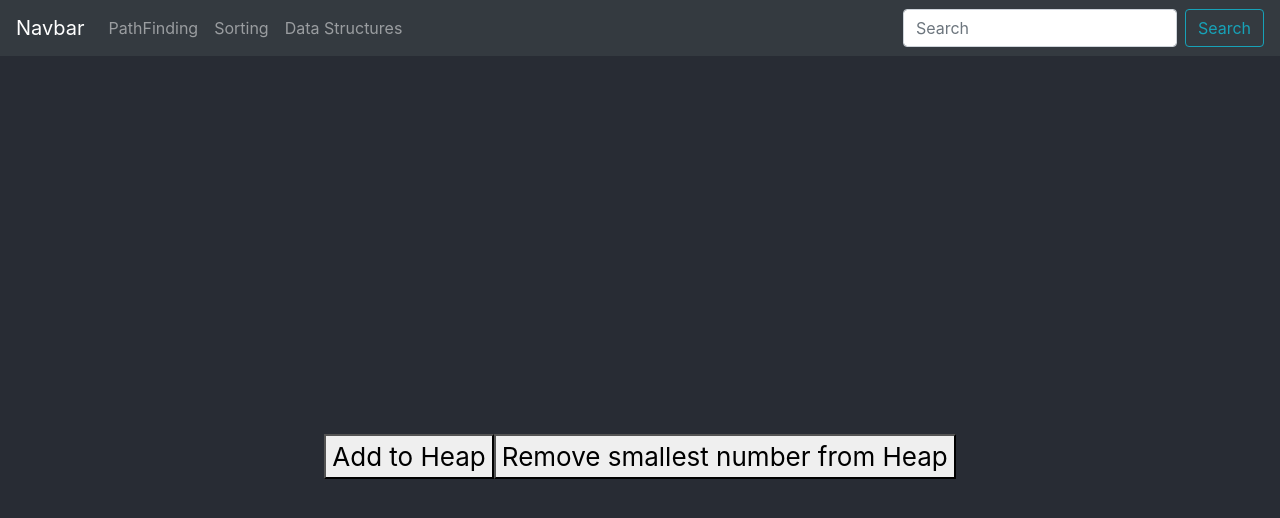
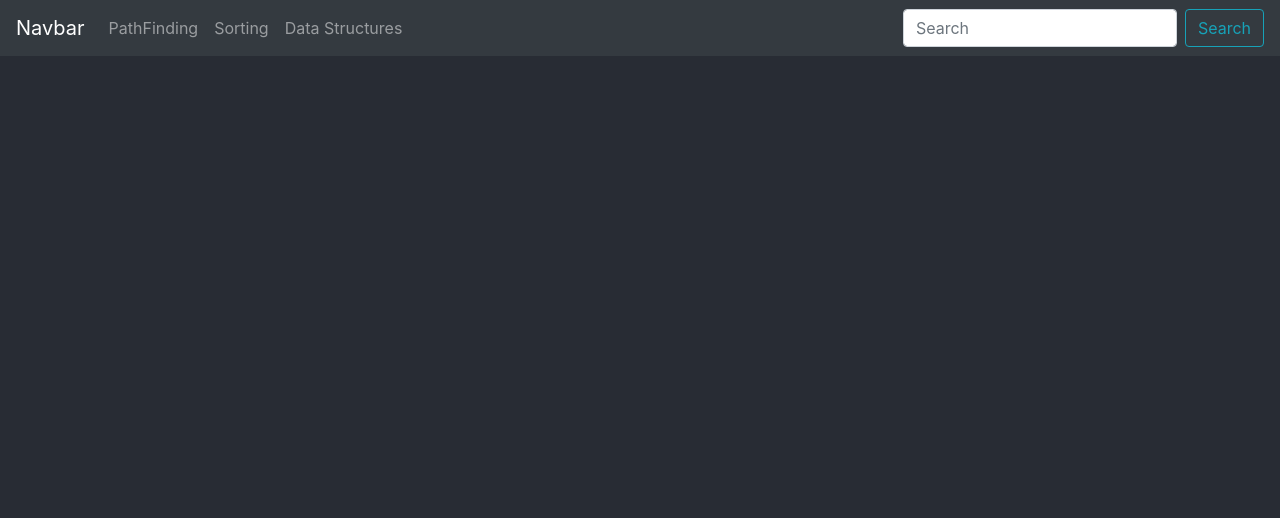
Before and after one commit to Amr-Aboelnaga/visualization, a React (Create React App) app: page /sorting in a window 1280 px wide. Shown: the top 518 px of the page. Built offline with nearby package versions, Linux system fonts and the light colour scheme.

Commit message:
deploy testing

```diff
--- a/src/App.js
+++ b/src/App.js
@@ -30,7 +30,7 @@ function App() {
 
         <header className="App-header">
           <Route
-            path="/sorting"
+            path="/visualization/sorting"
             component={HeapBlock}
 
           />
```
